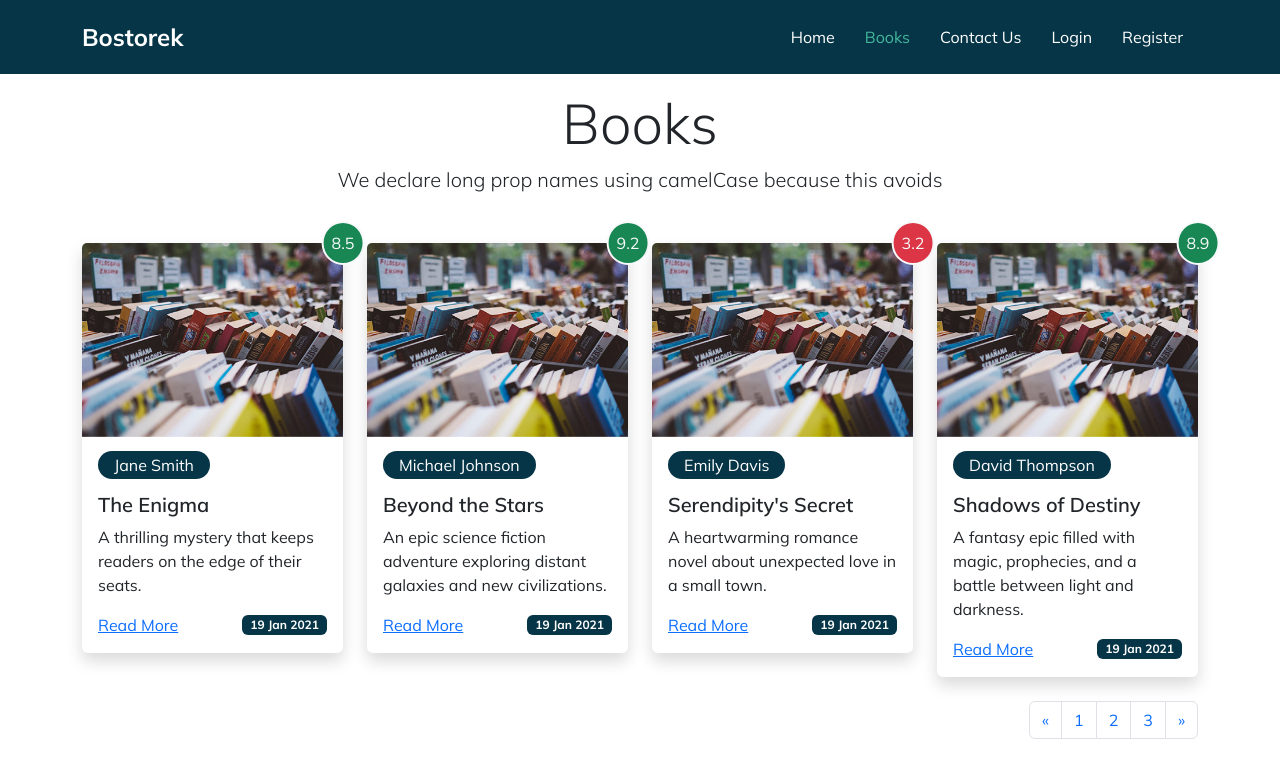
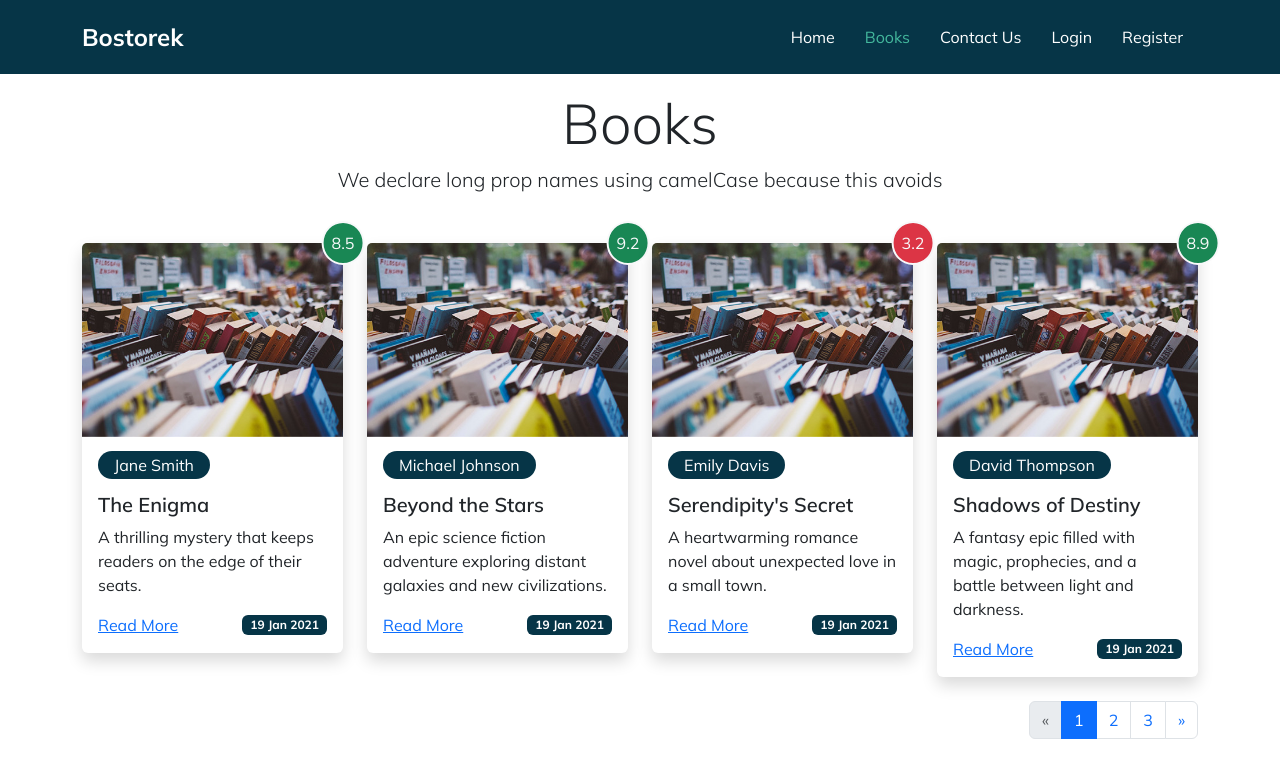
Before and after one commit to ArinSoftware/bostorek-tr, a Vue app in the folder frontend/: page /books in a window 1280 px wide. Shown: the top 778 px of the page. Built offline with nearby package versions, Linux system fonts and the light colour scheme.

Commit message:
lesson 11

```diff
--- a/frontend/src/components/Pagination.vue
+++ b/frontend/src/components/Pagination.vue
@@ -1,16 +1,17 @@
 <template>
   <nav aria-label="Page navigation example">
     <ul class="pagination justify-content-end">
-      <li class="page-item">
-        <a class="page-link" href="#" aria-label="Previous">
+      <li class="page-item" :class="{ 'disabled': currentPage === 1 }">
+        <a class="page-link" @click="goToPage(currentPage - 1)" aria-label="Previous">
           <span aria-hidden="true">&laquo;</span>
         </a>
       </li>
-      <li class="page-item"><a class="page-link" href="#">1</a></li>
-      <li class="page-item"><a class="page-link" href="#">2</a></li>
-      <li class="page-item"><a class="page-link" href="#">3</a></li>
-      <li class="page-item">
-        <a class="page-link" href="#" aria-label="Next">
+      <li class="page-item" :class="{ 'active': currentPage === page }" v-for="page in totalPages" :key="page"><a
+          class="page-link" @click="goToPage(page)"> {{ page
+          }}</a></li>
+
+      <li class=" page-item" :class="{ 'disabled': currentPage === totalPages }">
+        <a class="page-link" @click="goToPage(currentPage + 1)" aria-label="Next">
           <span aria-hidden="true">&raquo;</span>
         </a>
       </li>
@@ -21,6 +22,7 @@
 <script>
 export default {
   name: "Pagination",
+  emits: ['page-changed'],
   props: {
     currentPage: {
       type: Number,
@@ -30,8 +32,13 @@
       type: Number,
       required: true
     }
+  },
+  methods: {
+    goToPage(page) {
+      this.$emit("page-changed", page)
+    }
   }
 }
 </script>
 
-<style lang="scss" scoped></style>
+<style scoped></style>
--- a/frontend/src/views/BooksView.vue
+++ b/frontend/src/views/BooksView.vue
@@ -3,7 +3,7 @@
     <div class="container">
       <SectionHeader title="Books" text="We declare long prop names using camelCase because this avoids" />
       <BookList :books="paginatedBooks" />
-      <Pagination :currentPage="currentPage" :totalPages="totalPages" />
+      <Pagination :currentPage="currentPage" :totalPages="totalPages" @page-changed="updatePage" />
     </div>
   </section>
 </template>
@@ -36,6 +36,11 @@
       const endIndex = startIndex + this.itemsPerPage;
       return this.books.slice(startIndex, endIndex);
     }
+  },
+  methods: {
+    updatePage(page) {
+      this.currentPage = page
+    }
   }
 
 }
```
